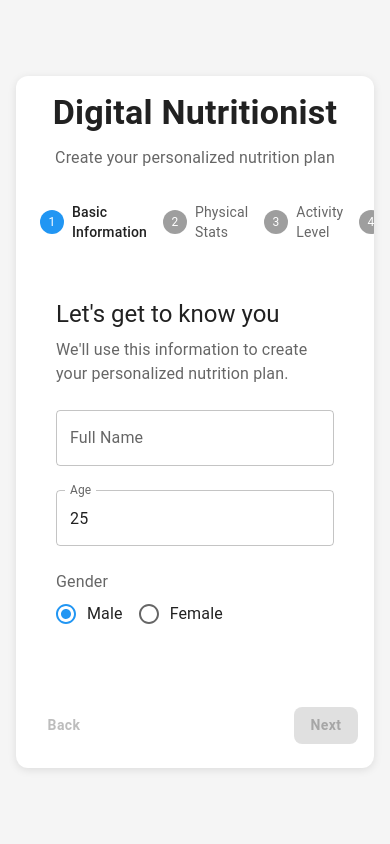
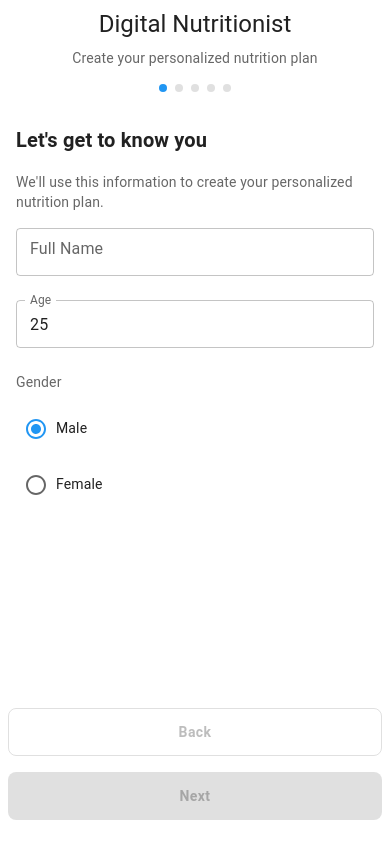
Before and after one commit to ginobuzz/digital-nutritionist-frontend, a React (Create React App) app: page / in a window 390 px wide. Built offline with nearby package versions, Linux system fonts and the light colour scheme.

Commit message:
Setup is now mobile friendly.

```diff
--- a/src/components/Setup.tsx
+++ b/src/components/Setup.tsx
@@ -20,6 +20,8 @@ import {
   Chip,
   Alert,
   CircularProgress,
+  useTheme,
+  useMediaQuery,
 } from '@mui/material';
 import { User } from '../types';
 import { apiService, convertUserToBackend, convertUserFromBackend } from '../services/api';
@@ -30,6 +32,10 @@ interface SetupProps {
 }
 
 const Setup: React.FC<SetupProps> = ({ onComplete }) => {
+  const theme = useTheme();
+  const isMobile = useMediaQuery(theme.breakpoints.down('sm'));
+  const isTablet = useMediaQuery(theme.breakpoints.down('md'));
+
   const [activeStep, setActiveStep] = useState(0);
   const [loading, setLoading] = useState(false);
   const [error, setError] = useState<string | null>(null);
@@ -45,11 +51,11 @@ const Setup: React.FC<SetupProps> = ({ onComplete }) => {
   });
 
   const steps = [
-    'Basic Information',
+    'Basic Info',
     'Physical Stats',
-    'Activity Level',
+    'Activity',
     'Goals',
-    'Review & Complete'
+    'Review'
   ];
 
   const handleNext = async () => {
@@ -122,11 +128,30 @@ const Setup: React.FC<SetupProps> = ({ onComplete }) => {
     switch (activeStep) {
       case 0:
         return (
-          <Box sx={{ p: 3 }}>
-            <Typography variant="h5" gutterBottom>
+          <Box sx={{
+            p: { xs: 1, sm: 3 },
+            minHeight: { xs: '300px', sm: 'auto' },
+            '& .MuiTextField-root': { mb: 3 },
+            '& .MuiFormControl-root': { mb: 3 }
+          }}>
+            <Typography
+              variant={isMobile ? "h6" : "h5"}
+              gutterBottom
+              sx={{
+                fontSize: { xs: '1.25rem', sm: '1.5rem' },
+                mb: { xs: 2, sm: 3 }
+              }}
+            >
               Let's get to know you
             </Typography>
-            <Typography variant="body1" color="text.secondary" sx={{ mb: 3 }}>
+            <Typography
+              variant="body2"
+              color="text.secondary"
+              sx={{
+                mb: { xs: 2, sm: 3 },
+                fontSize: { xs: '0.875rem', sm: '1rem' }
+              }}
+            >
               We'll use this information to create your personalized nutrition plan.
             </Typography>
 
@@ -135,7 +160,12 @@ const Setup: React.FC<SetupProps> = ({ onComplete }) => {
               label="Full Name"
               value={userData.name}
               onChange={(e) => updateUserData('name', e.target.value)}
-              sx={{ mb: 3 }}
+              size={isMobile ? "small" : "medium"}
+              sx={{
+                '& .MuiInputBase-root': {
+                  height: { xs: '48px', sm: '56px' }
+                }
+              }}
             />
 
             <TextField
@@ -145,18 +175,50 @@ const Setup: React.FC<SetupProps> = ({ onComplete }) => {
               value={userData.age}
               onChange={(e) => updateUserData('age', parseInt(e.target.value))}
               inputProps={{ min: 13, max: 100 }}
-              sx={{ mb: 3 }}
+              size={isMobile ? "small" : "medium"}
+              sx={{
+                '& .MuiInputBase-root': {
+                  height: { xs: '48px', sm: '56px' }
+                }
+              }}
             />
 
-            <FormControl fullWidth sx={{ mb: 3 }}>
-              <FormLabel>Gender</FormLabel>
+            <FormControl fullWidth>
+              <FormLabel sx={{ mb: 1, fontSize: { xs: '0.875rem', sm: '1rem' } }}>
+                Gender
+              </FormLabel>
               <RadioGroup
                 value={userData.gender}
                 onChange={(e) => updateUserData('gender', e.target.value)}
-                row
+                sx={{
+                  '& .MuiFormControlLabel-root': {
+                    margin: { xs: '8px 0', sm: '0 16px 0 0' },
+                    '& .MuiRadio-root': {
+                      padding: { xs: '8px', sm: '9px' }
+                    }
+                  }
+                }}
               >
-                <FormControlLabel value="male" control={<Radio />} label="Male" />
-                <FormControlLabel value="female" control={<Radio />} label="Female" />
+                <FormControlLabel
+                  value="male"
+                  control={<Radio />}
+                  label="Male"
+                  sx={{
+                    '& .MuiFormControlLabel-label': {
+                      fontSize: { xs: '0.875rem', sm: '1rem' }
+                    }
+                  }}
+                />
+                <FormControlLabel
+                  value="female"
+                  control={<Radio />}
+                  label="Female"
+                  sx={{
+                    '& .MuiFormControlLabel-label': {
+                      fontSize: { xs: '0.875rem', sm: '1rem' }
+                    }
+                  }}
+                />
               </RadioGroup>
             </FormControl>
           </Box>
@@ -164,15 +226,39 @@ const Setup: React.FC<SetupProps> = ({ onComplete }) => {
 
       case 1:
         return (
-          <Box sx={{ p: 3 }}>
-            <Typography variant="h5" gutterBottom>
+          <Box sx={{
+            p: { xs: 1, sm: 3 },
+            minHeight: { xs: '300px', sm: 'auto' },
+            '& .MuiTextField-root': { mb: 3 },
+            '& .MuiFormControl-root': { mb: 3 }
+          }}>
+            <Typography
+              variant={isMobile ? "h6" : "h5"}
+              gutterBottom
+              sx={{
+                fontSize: { xs: '1.25rem', sm: '1.5rem' },
+                mb: { xs: 2, sm: 3 }
+              }}
+            >
               Physical Measurements
             </Typography>
-            <Typography variant="body1" color="text.secondary" sx={{ mb: 3 }}>
+            <Typography
+              variant="body2"
+              color="text.secondary"
+              sx={{
+                mb: { xs: 2, sm: 3 },
+                fontSize: { xs: '0.875rem', sm: '1rem' }
+              }}
+            >
               We'll use these to calculate your daily calorie needs.
             </Typography>
 
-            <Box sx={{ display: 'flex', gap: 2, mb: 3 }}>
+            <Box sx={{
+              display: 'flex',
+              flexDirection: { xs: 'column', sm: 'row' },
+              gap: { xs: 2, sm: 2 },
+              mb: 3
+            }}>
               <TextField
                 label="Height (feet)"
                 type="number"
@@ -182,7 +268,13 @@ const Setup: React.FC<SetupProps> = ({ onComplete }) => {
                   feet: parseInt(e.target.value)
                 })}
                 inputProps={{ min: 3, max: 8 }}
-                sx={{ flex: 1 }}
+                size={isMobile ? "small" : "medium"}
+                sx={{
+                  flex: 1,
+                  '& .MuiInputBase-root': {
+                    height: { xs: '48px', sm: '56px' }
+                  }
+                }}
               />
               <TextField
                 label="Height (inches)"
@@ -193,7 +285,13 @@ const Setup: React.FC<SetupProps> = ({ onComplete }) => {
                   inches: parseInt(e.target.value)
                 })}
                 inputProps={{ min: 0, max: 11 }}
-                sx={{ flex: 1 }}
+                size={isMobile ? "small" : "medium"}
+                sx={{
+                  flex: 1,
+                  '& .MuiInputBase-root': {
+                    height: { xs: '48px', sm: '56px' }
+                  }
+                }}
               />
             </Box>
 
@@ -204,18 +302,42 @@ const Setup: React.FC<SetupProps> = ({ onComplete }) => {
               value={userData.weight}
               onChange={(e) => updateUserData('weight', parseInt(e.target.value))}
               inputProps={{ min: 50, max: 500 }}
-              sx={{ mb: 3 }}
+              size={isMobile ? "small" : "medium"}
+              sx={{
+                '& .MuiInputBase-root': {
+                  height: { xs: '48px', sm: '56px' }
+                }
+              }}
             />
           </Box>
         );
 
       case 2:
         return (
-          <Box sx={{ p: 3 }}>
-            <Typography variant="h5" gutterBottom>
+          <Box sx={{
+            p: { xs: 1, sm: 3 },
+            minHeight: { xs: '300px', sm: 'auto' },
+            '& .MuiTextField-root': { mb: 3 },
+            '& .MuiFormControl-root': { mb: 3 }
+          }}>
+            <Typography
+              variant={isMobile ? "h6" : "h5"}
+              gutterBottom
+              sx={{
+                fontSize: { xs: '1.25rem', sm: '1.5rem' },
+                mb: { xs: 2, sm: 3 }
+              }}
+            >
               Activity Level
             </Typography>
-            <Typography variant="body1" color="text.secondary" sx={{ mb: 3 }}>
+            <Typography
+              variant="body2"
+              color="text.secondary"
+              sx={{
+                mb: { xs: 2, sm: 3 },
+                fontSize: { xs: '0.875rem', sm: '1rem' }
+              }}
+            >
               How active are you on a typical week?
             </Typography>
 
@@ -225,10 +347,16 @@ const Setup: React.FC<SetupProps> = ({ onComplete }) => {
                 value={userData.activityLevel}
                 onChange={(e) => updateUserData('activityLevel', e.target.value)}
                 label="Activity Level"
+                size={isMobile ? "small" : "medium"}
+                sx={{
+                  '& .MuiInputBase-root': {
+                    height: { xs: '48px', sm: '56px' }
+                  }
+                }}
               >
                 <MenuItem value="sedentary">
                   <Box>
-                    <Typography variant="body1">Sedentary</Typography>
+                    <Typography variant="body2">Sedentary</Typography>
                     <Typography variant="caption" color="text.secondary">
                       Little or no exercise, desk job
                     </Typography>
@@ -236,7 +364,7 @@ const Setup: React.FC<SetupProps> = ({ onComplete }) => {
                 </MenuItem>
                 <MenuItem value="lightly_active">
                   <Box>
-                    <Typography variant="body1">Lightly Active</Typography>
+                    <Typography variant="body2">Lightly Active</Typography>
                     <Typography variant="caption" color="text.secondary">
                       Light exercise 1-3 days/week
                     </Typography>
@@ -244,7 +372,7 @@ const Setup: React.FC<SetupProps> = ({ onComplete }) => {
                 </MenuItem>
                 <MenuItem value="moderately_active">
                   <Box>
-                    <Typography variant="body1">Moderately Active</Typography>
+                    <Typography variant="body2">Moderately Active</Typography>
                     <Typography variant="caption" color="text.secondary">
                       Moderate exercise 3-5 days/week
                     </Typography>
@@ -252,7 +380,7 @@ const Setup: React.FC<SetupProps> = ({ onComplete }) => {
                 </MenuItem>
                 <MenuItem value="very_active">
                   <Box>
-                    <Typography variant="body1">Very Active</Typography>
+                    <Typography variant="body2">Very Active</Typography>
                     <Typography variant="caption" color="text.secondary">
                       Hard exercise 6-7 days/week
                     </Typography>
@@ -260,7 +388,7 @@ const Setup: React.FC<SetupProps> = ({ onComplete }) => {
                 </MenuItem>
                 <MenuItem value="extremely_active">
                   <Box>
-                    <Typography variant="body1">Extremely Active</Typography>
+                    <Typography variant="body2">Extremely Active</Typography>
                     <Typography variant="caption" color="text.secondary">
                       Very hard exercise, physical job
                     </Typography>
@@ -273,11 +401,30 @@ const Setup: React.FC<SetupProps> = ({ onComplete }) => {
 
       case 3:
         return (
-          <Box sx={{ p: 3 }}>
-            <Typography variant="h5" gutterBottom>
+          <Box sx={{
+            p: { xs: 1, sm: 3 },
+            minHeight: { xs: '300px', sm: 'auto' },
+            '& .MuiTextField-root': { mb: 3 },
+            '& .MuiFormControl-root': { mb: 3 }
+          }}>
+            <Typography
+              variant={isMobile ? "h6" : "h5"}
+              gutterBottom
+              sx={{
+                fontSize: { xs: '1.25rem', sm: '1.5rem' },
+                mb: { xs: 2, sm: 3 }
+              }}
+            >
               Your Goals
             </Typography>
-            <Typography variant="body1" color="text.secondary" sx={{ mb: 3 }}>
+            <Typography
+              variant="body2"
+              color="text.secondary"
+              sx={{
+                mb: { xs: 2, sm: 3 },
+                fontSize: { xs: '0.875rem', sm: '1rem' }
+              }}
+            >
               What are you trying to achieve?
             </Typography>
 
@@ -288,7 +435,12 @@ const Setup: React.FC<SetupProps> = ({ onComplete }) => {
               value={userData.targetWeight}
               onChange={(e) => updateUserData('targetWeight', parseInt(e.target.value))}
               inputProps={{ min: 50, max: 500 }}
-              sx={{ mb: 3 }}
+              size={isMobile ? "small" : "medium"}
+              sx={{
+                '& .MuiInputBase-root': {
+                  height: { xs: '48px', sm: '56px' }
+                }
+              }}
             />
 
             <TextField
@@ -298,7 +450,12 @@ const Setup: React.FC<SetupProps> = ({ onComplete }) => {
               value={userData.targetDate?.toISOString().split('T')[0]}
               onChange={(e) => updateUserData('targetDate', new Date(e.target.value))}
               InputLabelProps={{ shrink: true }}
-              sx={{ mb: 3 }}
+              size={isMobile ? "small" : "medium"}
+              sx={{
+                '& .MuiInputBase-root': {
+                  height: { xs: '48px', sm: '56px' }
+                }
+              }}
             />
 
             {userData.weight && userData.targetWeight && (
@@ -314,34 +471,73 @@ const Setup: React.FC<SetupProps> = ({ onComplete }) => {
 
       case 4:
         return (
-          <Box sx={{ p: 3 }}>
-            <Typography variant="h5" gutterBottom>
+          <Box sx={{
+            p: { xs: 1, sm: 3 },
+            minHeight: { xs: '300px', sm: 'auto' },
+            '& .MuiTextField-root': { mb: 3 },
+            '& .MuiFormControl-root': { mb: 3 }
+          }}>
+            <Typography
+              variant={isMobile ? "h6" : "h5"}
+              gutterBottom
+              sx={{
+                fontSize: { xs: '1.25rem', sm: '1.5rem' },
+                mb: { xs: 2, sm: 3 }
+              }}
+            >
               Review Your Information
             </Typography>
-            <Typography variant="body1" color="text.secondary" sx={{ mb: 3 }}>
+            <Typography
+              variant="body2"
+              color="text.secondary"
+              sx={{
+                mb: { xs: 2, sm: 3 },
+                fontSize: { xs: '0.875rem', sm: '1rem' }
+              }}
+            >
               Please review your information before we create your plan.
             </Typography>
 
             <Card variant="outlined" sx={{ mb: 3 }}>
-              <CardContent>
-                <Typography variant="h6" gutterBottom>Personal Information</Typography>
-                <Box sx={{ display: 'flex', flexWrap: 'wrap', gap: 1, mb: 2 }}>
-                  <Chip label={`Name: ${userData.name}`} />
-                  <Chip label={`Age: ${userData.age}`} />
-                  <Chip label={`Gender: ${userData.gender}`} />
+              <CardContent sx={{ p: { xs: 2, sm: 3 } }}>
+                <Typography variant="h6" gutterBottom sx={{ fontSize: { xs: '1rem', sm: '1.25rem' } }}>
+                  Personal Information
+                </Typography>
+                <Box sx={{
+                  display: 'flex',
+                  flexDirection: 'column',
+                  gap: 1,
+                  mb: 2
+                }}>
+                  <Chip label={`Name: ${userData.name}`} size="small" />
+                  <Chip label={`Age: ${userData.age}`} size="small" />
+                  <Chip label={`Gender: ${userData.gender}`} size="small" />
                 </Box>
 
-                <Typography variant="h6" gutterBottom>Physical Stats</Typography>
-                <Box sx={{ display: 'flex', flexWrap: 'wrap', gap: 1, mb: 2 }}>
-                  <Chip label={`Height: ${userData.height?.feet}'${userData.height?.inches}"`} />
-                  <Chip label={`Current Weight: ${userData.weight} lbs`} />
-                  <Chip label={`Activity: ${userData.activityLevel?.replace('_', ' ')}`} />
+                <Typography variant="h6" gutterBottom sx={{ fontSize: { xs: '1rem', sm: '1.25rem' } }}>
+                  Physical Stats
+                </Typography>
+                <Box sx={{
+                  display: 'flex',
+                  flexDirection: 'column',
+                  gap: 1,
+                  mb: 2
+                }}>
+                  <Chip label={`Height: ${userData.height?.feet}'${userData.height?.inches}"`} size="small" />
+                  <Chip label={`Current Weight: ${userData.weight} lbs`} size="small" />
+                  <Chip label={`Activity: ${userData.activityLevel?.replace('_', ' ')}`} size="small" />
                 </Box>
 
-                <Typography variant="h6" gutterBottom>Goals</Typography>
-                <Box sx={{ display: 'flex', flexWrap: 'wrap', gap: 1 }}>
-                  <Chip label={`Target Weight: ${userData.targetWeight} lbs`} />
-                  <Chip label={`Target Date: ${userData.targetDate?.toLocaleDateString()}`} />
+                <Typography variant="h6" gutterBottom sx={{ fontSize: { xs: '1rem', sm: '1.25rem' } }}>
+                  Goals
+                </Typography>
+                <Box sx={{
+                  display: 'flex',
+                  flexDirection: 'column',
+                  gap: 1
+                }}>
+                  <Chip label={`Target Weight: ${userData.targetWeight} lbs`} size="small" />
+                  <Chip label={`Target Date: ${userData.targetDate?.toLocaleDateString()}`} size="small" />
                 </Box>
               </CardContent>
             </Card>
@@ -381,28 +577,79 @@ const Setup: React.FC<SetupProps> = ({ onComplete }) => {
       alignItems: 'center',
       justifyContent: 'center',
       bgcolor: 'background.default',
-      p: 2
+      p: { xs: 0, sm: 2 }
     }}>
-      <Card sx={{ maxWidth: 600, width: '100%' }}>
-        <CardContent>
-          <Box sx={{ mb: 4 }}>
-            <Typography variant="h4" align="center" gutterBottom>
+      <Card sx={{
+        maxWidth: { xs: '100%', sm: 600 },
+        width: '100%',
+        mx: { xs: 0, sm: 0 },
+        borderRadius: { xs: 0, sm: 1 },
+        boxShadow: { xs: 'none', sm: 1 },
+        display: 'flex',
+        flexDirection: 'column',
+        height: { xs: '100vh', sm: 'auto' }
+      }}>
+        <CardContent sx={{
+          p: { xs: 1, sm: 3 },
+          display: 'flex',
+          flexDirection: 'column',
+          flex: 1
+        }}>
+          <Box sx={{ mb: { xs: 2, sm: 4 } }}>
+            <Typography
+              variant={isMobile ? "h5" : "h4"}
+              align="center"
+              gutterBottom
+              sx={{ fontSize: { xs: '1.5rem', sm: '2.125rem' } }}
+            >
               Digital Nutritionist
             </Typography>
-            <Typography variant="body1" align="center" color="text.secondary">
+            <Typography
+              variant="body2"
+              align="center"
+              color="text.secondary"
+              sx={{ fontSize: { xs: '0.875rem', sm: '1rem' } }}
+            >
               Create your personalized nutrition plan
             </Typography>
           </Box>
 
-          <Stepper activeStep={activeStep} sx={{ mb: 4 }}>
+          {isMobile ? (
+            <Box sx={{
+              display: 'flex',
+              justifyContent: 'center',
+              mb: 3,
+              gap: 1
+            }}>
+              {steps.map((_, index) => (
+                <Box
+                  key={index}
+                  sx={{
+                    width: 8,
+                    height: 8,
+                    borderRadius: '50%',
+                    bgcolor: index === activeStep ? 'primary.main' : 'grey.300',
+                    transition: 'background-color 0.2s'
+                  }}
+                />
+              ))}
+            </Box>
+          ) : (
+            <Stepper
+              activeStep={activeStep}
+              sx={{ mb: 4 }}
+            >
               {steps.map((label) => (
                 <Step key={label}>
                   <StepLabel>{label}</StepLabel>
                 </Step>
               ))}
             </Stepper>
+          )}
 
+          <Box sx={{ flex: 1, display: 'flex', flexDirection: 'column' }}>
             {renderStepContent()}
+          </Box>
 
           {error && (
             <Alert severity="error" sx={{ mb: 2 }}>
@@ -410,10 +657,23 @@ const Setup: React.FC<SetupProps> = ({ onComplete }) => {
             </Alert>
           )}
 
-          <Box sx={{ display: 'flex', justifyContent: 'space-between', mt: 3 }}>
+          <Box sx={{
+            display: 'flex',
+            flexDirection: { xs: 'column', sm: 'row' },
+            justifyContent: 'space-between',
+            mt: 'auto',
+            pt: 3,
+            gap: { xs: 2, sm: 0 }
+          }}>
             <Button
               disabled={activeStep === 0 || loading}
               onClick={handleBack}
+              fullWidth={isMobile}
+              variant={isMobile ? "outlined" : "text"}
+              sx={{
+                height: { xs: '48px', sm: '36px' },
+                fontSize: { xs: '0.875rem', sm: '0.875rem' }
+              }}
             >
               Back
             </Button>
@@ -422,6 +682,11 @@ const Setup: React.FC<SetupProps> = ({ onComplete }) => {
               onClick={handleNext}
               disabled={!canProceed() || loading}
               startIcon={loading ? <CircularProgress size={20} /> : undefined}
+              fullWidth={isMobile}
+              sx={{
+                height: { xs: '48px', sm: '36px' },
+                fontSize: { xs: '0.875rem', sm: '0.875rem' }
+              }}
             >
               {activeStep === steps.length - 1 ? 'Complete Setup' : 'Next'}
             </Button>
```
Lines whose indentation alone changed are shown as unchanged.
